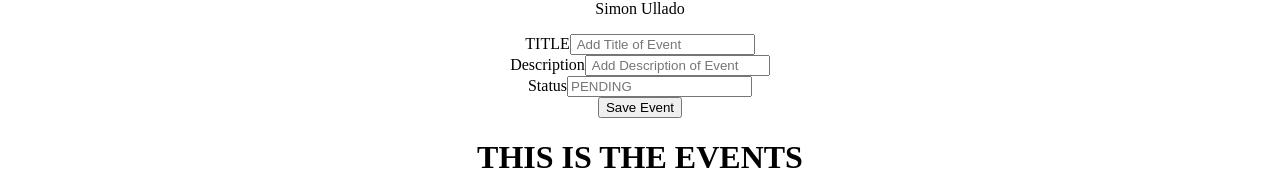
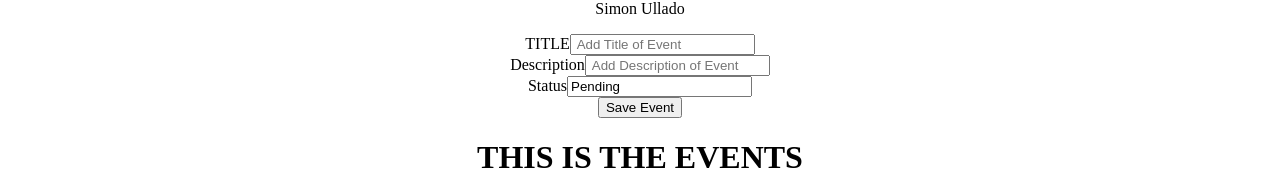
Before and after one commit to smnlld/scrum-board, a React (Create React App) app: page / in a window 1280 px wide. Both pictures are taken after a click on the button "Add New Event". Shown: the part 117-287 px from the top of the page. Built offline with nearby package versions, Linux system fonts and the light colour scheme.

Commit message:
completely working

```diff
--- a/src/components/AddEvent.js
+++ b/src/components/AddEvent.js
@@ -3,7 +3,7 @@ import React, { useState } from "react";
 export const AddEvent = ({ onAdd }) => {
   const [title, setTitle] = useState("");
   const [description, setDescription] = useState("");
-  const [status, setStatus] = useState("");
+  const [status, setStatus] = useState("Pending");
 
   const onSubmit = (e) => {
     e.preventDefault();
```
